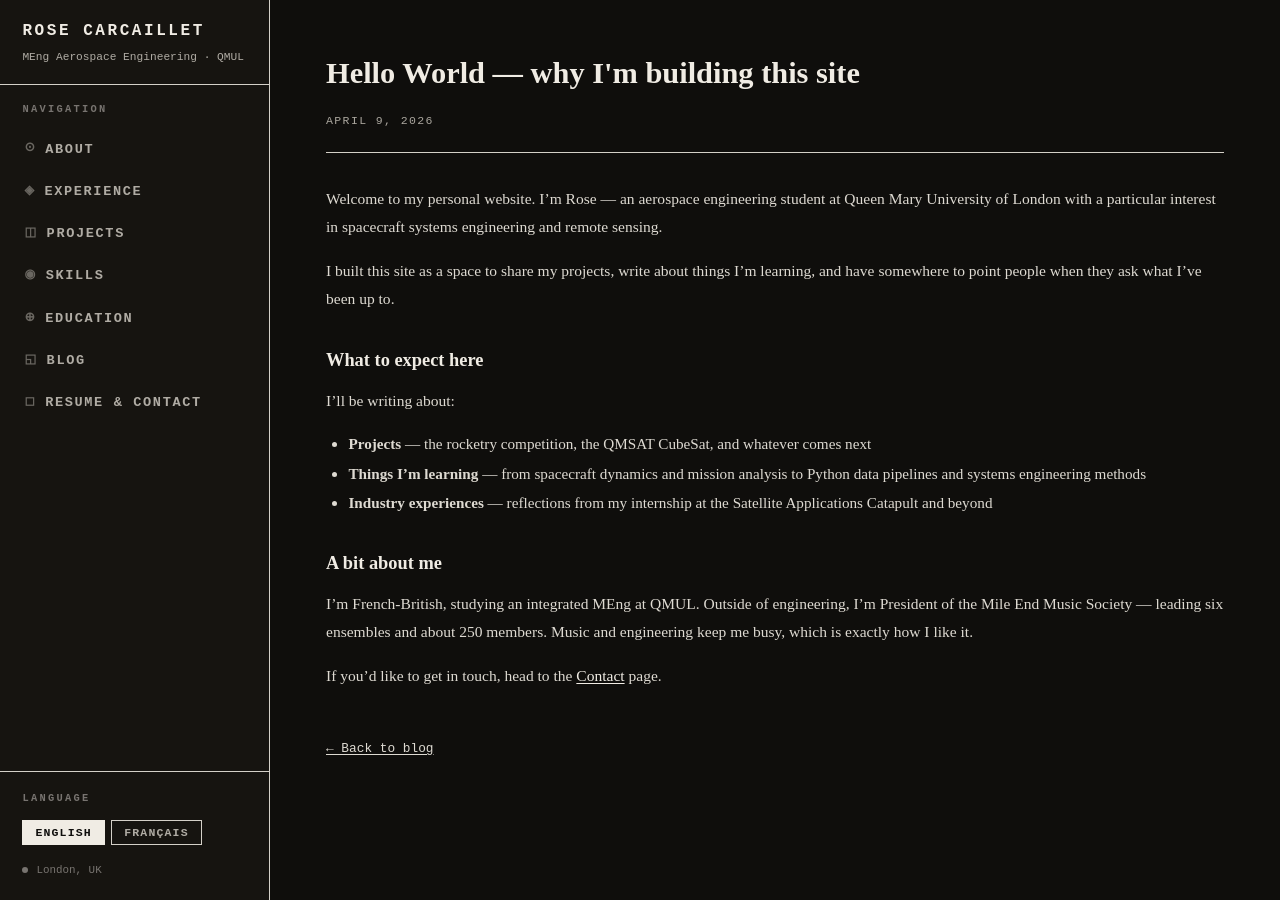
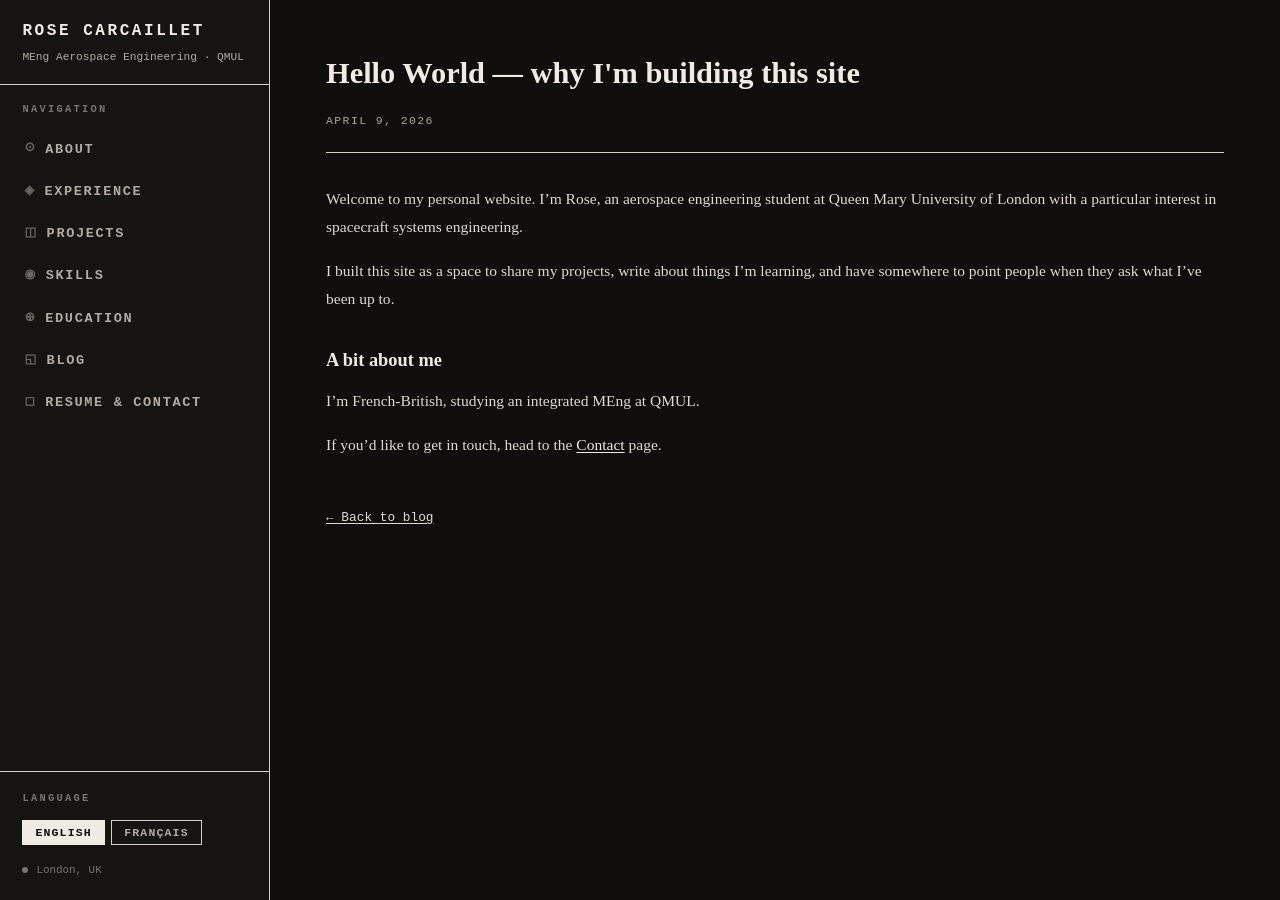
Before and after one commit to rose-31330/rose-31330.github.io, a Jekyll site: the page built from _posts/2026-04-09-hello-world.md, in a window 1280 px wide. Built offline with Jekyll 4.4.1, drawn with Linux system fonts in a browser that asks for light colours.

Commit message:
update home page, edit hello world post, add ESA workshop post   with images

```diff
--- a/_posts/2026-04-09-hello-world.md
+++ b/_posts/2026-04-09-hello-world.md
@@ -4,20 +4,13 @@ title: "Hello World — why I'm building this site"
 date: 2026-04-09
 ---
 
-Welcome to my personal website. I'm Rose — an aerospace engineering student at Queen Mary University of London with a particular interest in spacecraft systems engineering and remote sensing.
+Welcome to my personal website. I'm Rose, an aerospace engineering student at Queen Mary University of London with a particular interest in spacecraft systems engineering.
 
 I built this site as a space to share my projects, write about things I'm learning, and have somewhere to point people when they ask what I've been up to.
 
-## What to expect here
-
-I'll be writing about:
-
-- **Projects** — the rocketry competition, the QMSAT CubeSat, and whatever comes next
-- **Things I'm learning** — from spacecraft dynamics and mission analysis to Python data pipelines and systems engineering methods
-- **Industry experiences** — reflections from my internship at the Satellite Applications Catapult and beyond
 
 ## A bit about me
 
-I'm French-British, studying an integrated MEng at QMUL. Outside of engineering, I'm President of the Mile End Music Society — leading six ensembles and about 250 members. Music and engineering keep me busy, which is exactly how I like it.
+I'm French-British, studying an integrated MEng at QMUL.
 
 If you'd like to get in touch, head to the [Contact](/contact) page.
```
Also changed, not shown: index.md (+1 -1 lines).
